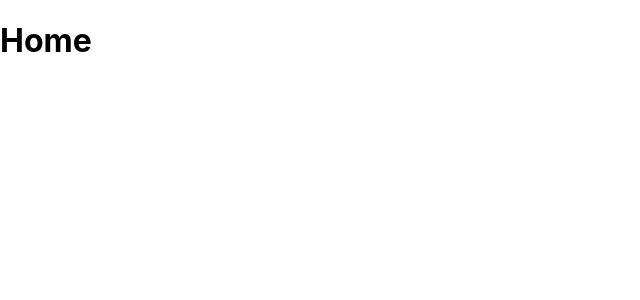
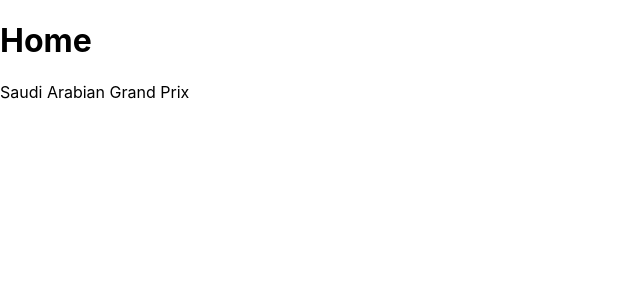
Before and after one commit to swaff-y/f1, a React (Create React App) app: page / in a window 1280 px wide. Shown: the top 300 px of the page, without its empty margins (0-640 px from the left). Built offline with nearby package versions, Linux system fonts and the light colour scheme; data requests are answered from the project's data file.

Commit message:
F1-1: Add Home page

```diff
--- a/src/pages/Home/Home.tsx
+++ b/src/pages/Home/Home.tsx
@@ -1,9 +1,14 @@
-
+import { useMeeting } from "../../hooks/useMeeting";
+import { useMeetings } from "../../hooks/useMeetings";
 
 export const Home = () => {
+  const meetings = useMeetings({ year: '2024' });
+  const key = meetings.data.getIndex(1)?.meeting_key || 0;
+  const meeting = useMeeting({ meeting_key: key });
   return (
     <div>
       <h1>Home</h1>
+      <p>{meeting.isSuccess && <>{meeting.data.get('meeting_name')}</>}</p>
     </div>
   );
 };
```
